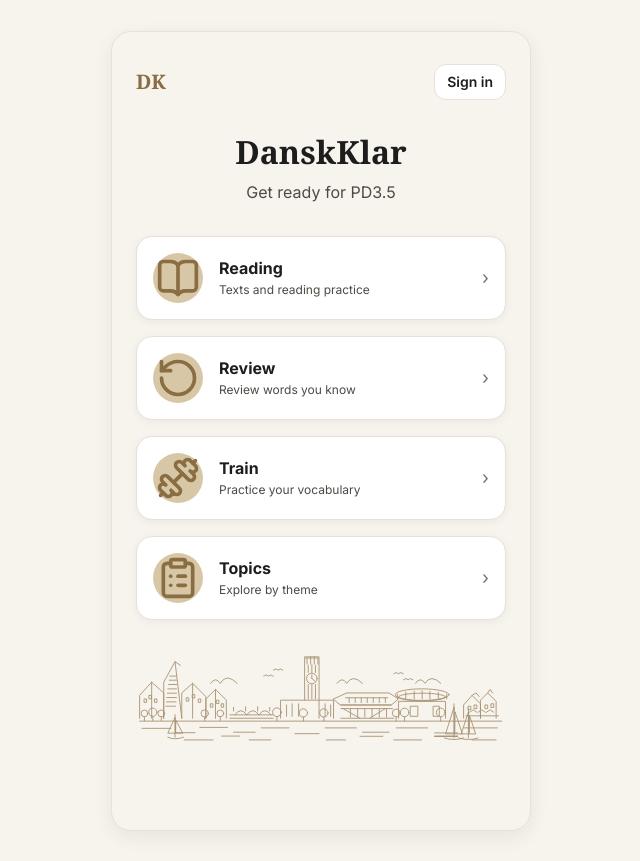
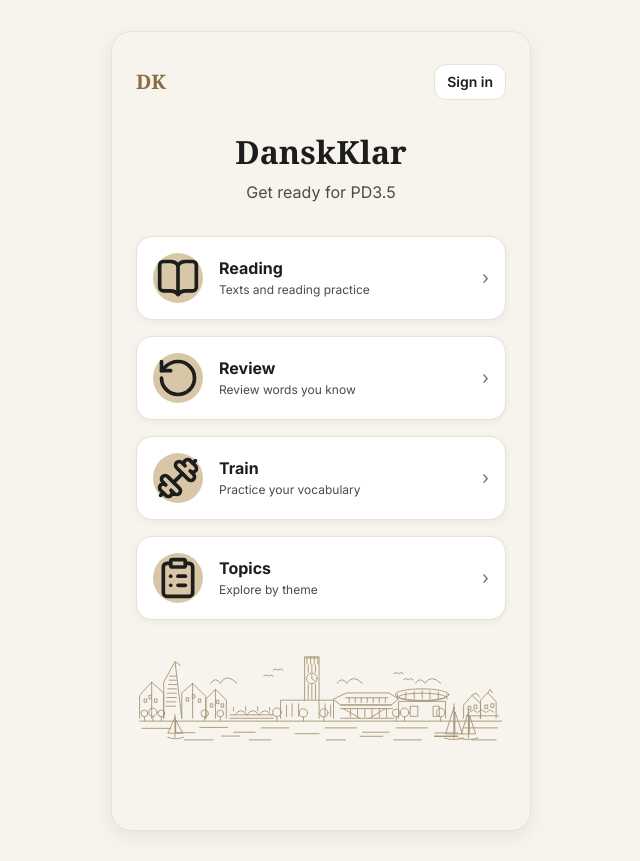
Before and after one commit to mila-siamionava/danskKlar, a Next.js app: page / in a window 1280 px wide. Shown: the whole page, without its empty margins (319-959 px from the left). Built offline with nearby package versions, Linux system fonts and the light colour scheme; no server answers.

Commit message:
change icon color on text-on-accent in dark theme

```diff
--- a/components/navigation/HomeNavigationCard/HomeNavigationCard.module.css
+++ b/components/navigation/HomeNavigationCard/HomeNavigationCard.module.css
@@ -78,5 +78,5 @@
   border-radius: var(--border-radius-full);
 
   background: var(--color-accent);
-  color: var(--color-text-accent);
+color: var(--color-text-on-accent);
 }
```
